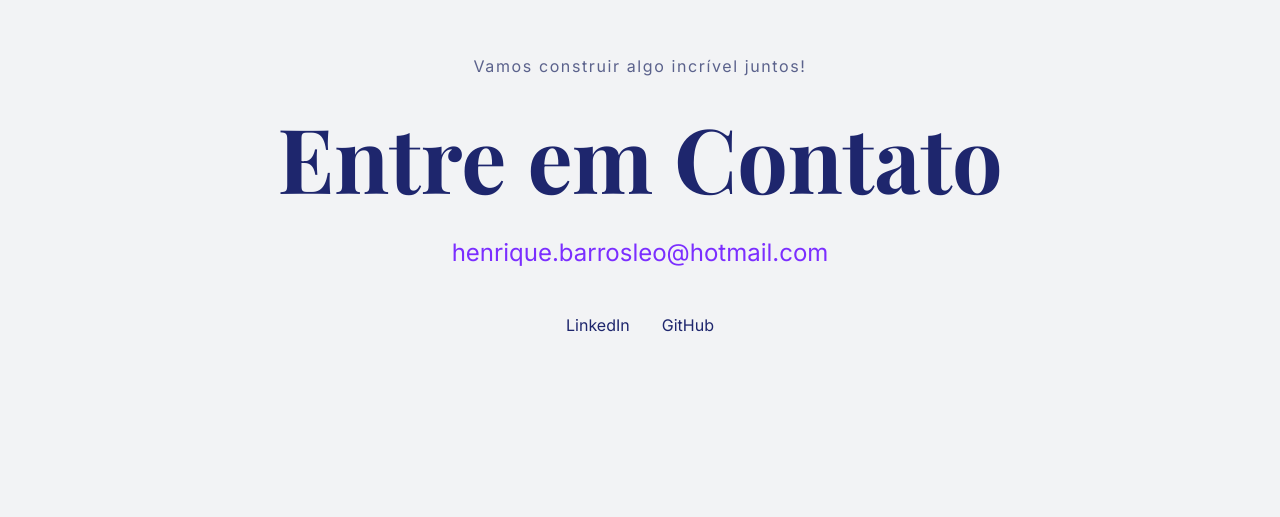
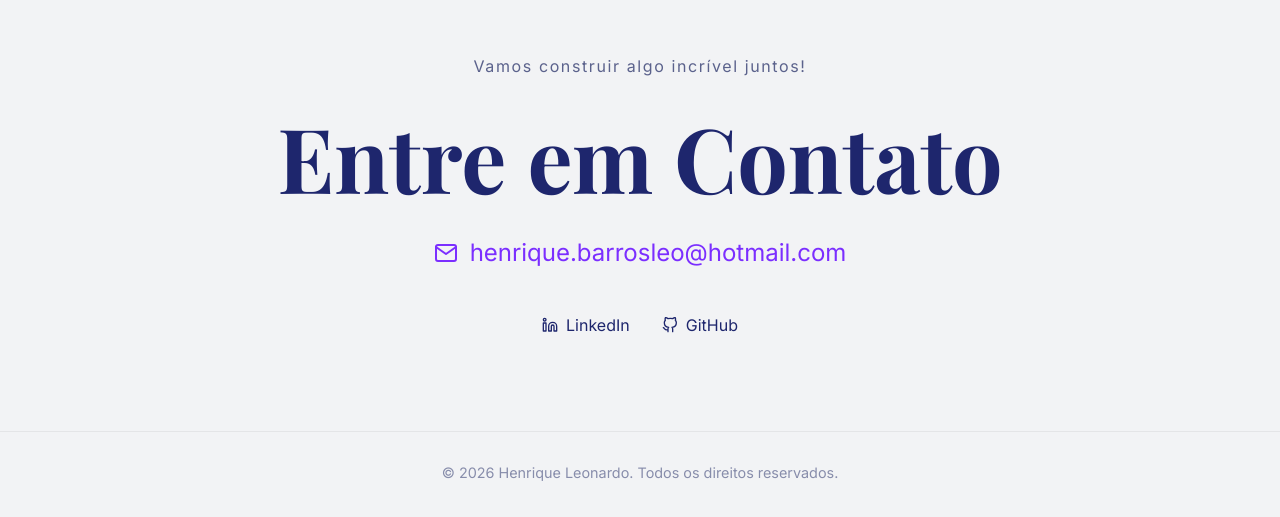
Before and after one commit to Henricantin/portfolio, a React (Vite) app: page / in a window 1280 px wide. Shown: the part 3050-3567 px from the top of the page. Before the commit the page ends 3513 px from the top, so only its background shows below. Built offline with nearby package versions, Linux system fonts and the light colour scheme.

Commit message:
add footer and copyright

```diff
--- a/src/sections/contact/Contact.module.css
+++ b/src/sections/contact/Contact.module.css
@@ -41,6 +41,12 @@
 	transition:
 		opacity 0.4s ease,
 		transform 0.4s ease;
+
+	display: flex;
+
+	align-items: center;
+
+	gap: 0.75rem;
 }
 
 .email:hover {
@@ -59,6 +65,12 @@
 
 .links a {
 	position: relative;
+
+	display: flex;
+
+	align-items: center;
+
+	gap: 0.5rem;
 
 	font-size: 1rem;
 
@@ -84,3 +96,25 @@
 .links a:hover::after {
 	width: 100%;
 }
+
+.footer {
+	width: 100%;
+
+	margin-top: 6rem;
+
+	padding-top: 2rem;
+
+	border-top: 1px solid rgba(0, 0, 0, 0.06);
+
+	display: flex;
+
+	justify-content: center;
+}
+
+.footer span {
+	font-size: 0.9rem;
+
+	color: var(--color-text-secondary);
+
+	opacity: 0.7;
+}
--- a/src/sections/contact/index.tsx
+++ b/src/sections/contact/index.tsx
@@ -1,3 +1,4 @@
+import { FiGithub, FiLinkedin, FiMail } from "react-icons/fi";
 import styles from "./Contact.module.css";
 
 function Contact() {
@@ -14,19 +15,37 @@ function Contact() {
 					href="mailto:henrique.barrosleo@hotmail.com"
 					className={styles.email}
 				>
-					henrique.barrosleo@hotmail.com
+					<FiMail />
+
+					<span>henrique.barrosleo@hotmail.com</span>
 				</a>
 
 				<div className={styles.links}>
-					<a href="/" target="_blank" rel="noreferrer">
-						LinkedIn
+					<a
+						href="https://www.linkedin.com/in/henriquebl/"
+						target="_blank"
+						rel="noreferrer"
+					>
+						<FiLinkedin />
+
+						<span>LinkedIn</span>
 					</a>
 
-					<a href="/" target="_blank" rel="noreferrer">
-						GitHub
+					<a
+						href="https://github.com/Henricantin"
+						target="_blank"
+						rel="noreferrer"
+					>
+						<FiGithub />
+
+						<span>GitHub</span>
 					</a>
 				</div>
 			</div>
+
+			<footer className={styles.footer}>
+				<span>© 2026 Henrique Leonardo. Todos os direitos reservados.</span>
+			</footer>
 		</section>
 	);
 }
```
